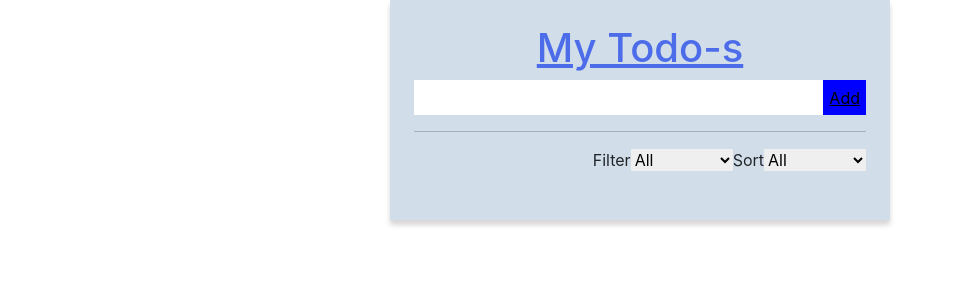
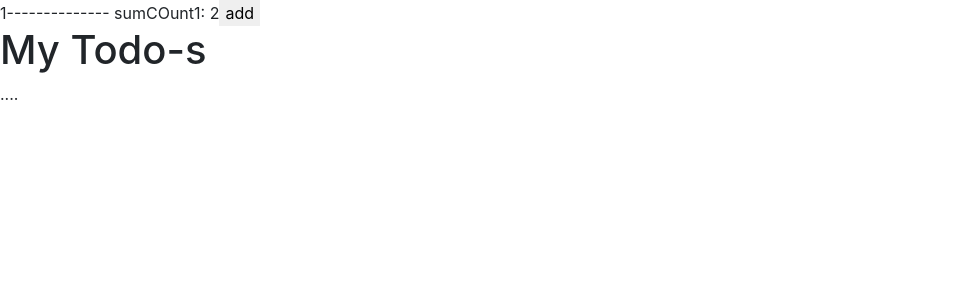
Before and after one commit to dungnq-1120/react-learn, a React (Create React App) app: page / in a window 1280 px wide. Shown: the top 300 px of the page, without its empty margins (0-954 px from the left). Built offline with nearby package versions, Linux system fonts and the light colour scheme.

Commit message:
useCallback, useMemo, React.memo

```diff
--- a/src/App.js
+++ b/src/App.js
@@ -1,119 +1,43 @@
-import { useState } from "react";
+import React, {
+  useCallback,
+  useEffect,
+  useMemo,
+  useRef,
+  useState,
+} from "react";
 import "./App.css";
-import Button from "./component/Button";
-import Todo from "./component/todo";
+
+const sum = (count) => {
+  console.log("render sum");
+  return count + 1;
+};
 
 function App() {
-  const [valueInput, setValueInput] = useState("");
-  const [todos, setTodos] = useState([]);
-  const [isEdit, setIsEdit] = useState(false);
-  const [todoCurrent, setTodoCurrent] = useState({});
+  const [count, setCount] = useState(1);
+  const [count1, setCount1] = useState(1);
+  const h1Ref = useRef();
+  console.log("render parent");
 
-  const handleChangeInput = (e) => {
-    setValueInput(e.target.value);
-  };
-
-  const handleAddTodoList = (e) => {
-    e.preventDefault();
-    setTodos([
-      ...todos,
-      {
-        id: todos.length + 1,
-        value: valueInput,
-        isDone: false,
-      },
-    ]);
-
-    setValueInput("");
-  };
-
-  const handleDelete = (e, idTodo) => {
-    e.preventDefault();
-    const data = todos.filter((item) => item.id !== idTodo);
-    setTodos(data);
-  };
-
-  const handleClickEdit = (e, todo) => {
-    e.preventDefault();
-    setIsEdit(true);
-    setValueInput(todo.value);
-    setTodoCurrent(todo);
-  };
-
-  const handleUpdateData = (e) => {
-    e.preventDefault();
-    const indexTodoEdit = todos.findIndex((item) => item.id === todoCurrent.id);
-    const todo = {
-      ...todoCurrent,
-      value: valueInput,
-    };
-    const newTodos = [...todos];
-    newTodos.splice(indexTodoEdit, 1, todo);
-    setTodos(newTodos);
-    setValueInput("");
-  };
-
+  const handleClick = useCallback(() => {}, []);
+  const sumData = useMemo(() => sum(count1), [count1]);
   return (
-    <form action="">
-      <h1 className="header">My Todo-s</h1>
-      <div className="add-todo">
-        <input
-          id="input"
-          type="text"
-          onChange={handleChangeInput}
-          value={valueInput}
-        />
-        {isEdit ? (
-          <Button
-            id="add"
-            onClick={handleUpdateData}
-            content="Edit"
-            bgColor="blue"
-          />
-        ) : (
-          <Button
-            id="add"
-            onClick={handleAddTodoList}
-            content="Add"
-            bgColor="blue"
-          />
-        )}
-      </div>
-
-      <hr />
-
-      <div className="toolbar">
-        <span>Filter</span>
-        <select name="" id="filter">
-          <option value="All" selected>
-            All
-          </option>
-          <option value="Done">Done</option>
-          <option value="Unfinished">Unfinished</option>
-        </select>
-
-        <span>Sort</span>
-        <select name="" id="sort">
-          <option value="All" selected>
-            All
-          </option>
-          <option value="Done">Done</option>
-          <option value="Unfinished">Unfinished</option>
-        </select>
-      </div>
-
-      <ul id="todo-list">
-        {todos.map((item) => (
-          <Todo
-            todo={item}
-            handleDeleteFunction={handleDelete}
-            handleClickEditFunction={handleClickEdit}
-          />
-        ))}
-      </ul>
-    </form>
+    <div action="">
+      {count}-------------- sumCOunt1: {sumData}
+      <button onClick={() => setCount(count + 1)}> add</button>
+      <h1 className="header" ref={h1Ref}>
+        My Todo-s
+      </h1>
+      <Child count={count1} handleClick={handleClick} />
+    </div>
   );
 }
 
 export default App;
 // hook
+
+const Child = React.memo(() => {
+  console.log("render Child");
+  return <div>....</div>;
+});
+
+//useMemo va useCallback
```
